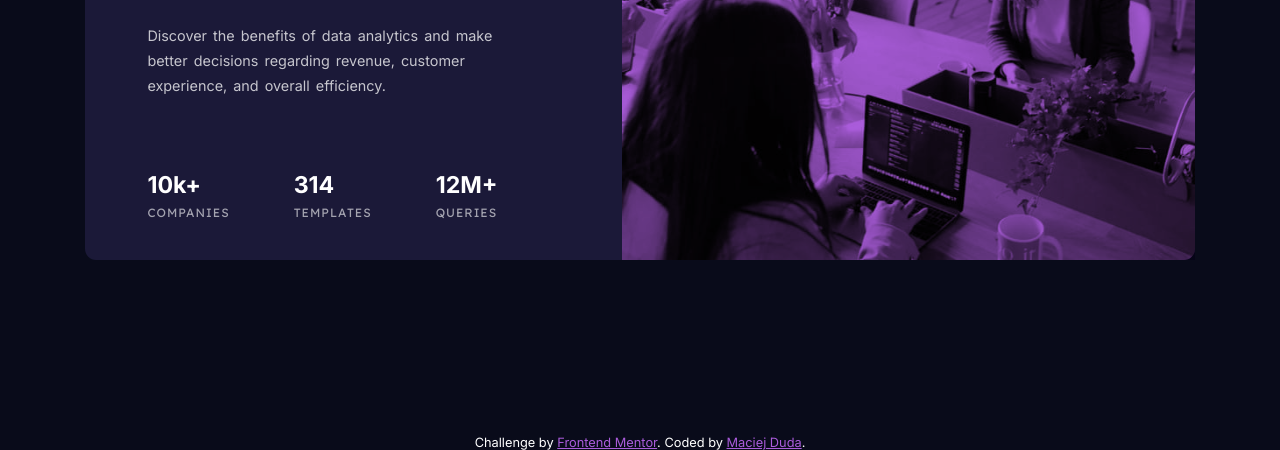
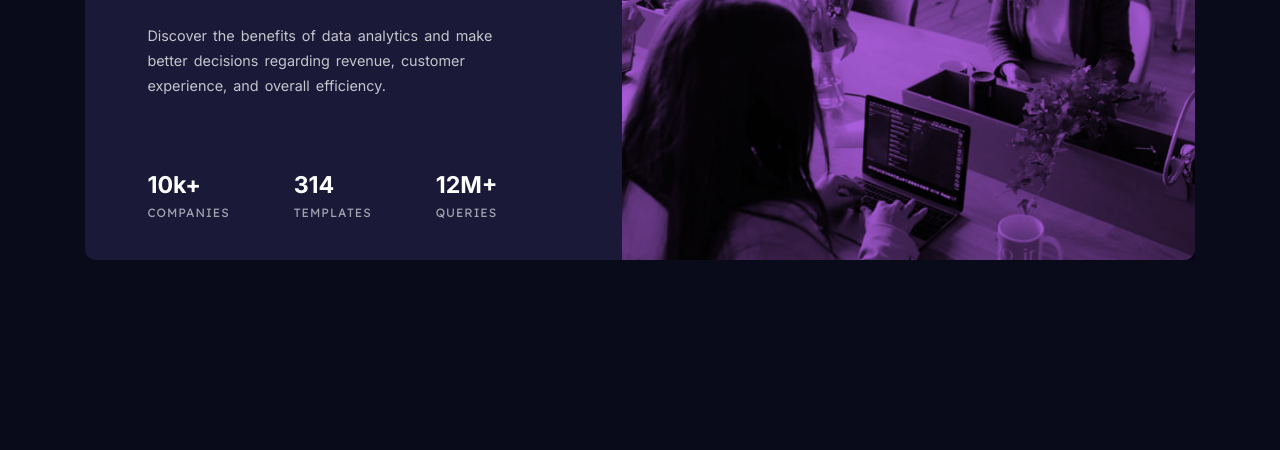
Before and after one commit to mcdud/fm2-stats-preview-card-component, a plain HTML site: page index.html in a window 1280 px wide. Shown: the part 350-800 px from the top of the page. Drawn offline with Linux system fonts and the light colour scheme.

Commit message:
remove footer

```diff
--- a/css/style.css
+++ b/css/style.css
@@ -106,6 +106,17 @@ body {
   margin: 0.4rem;
 }
 
+.attribution {
+  position: fixed;
+  top: 0;
+  font-size: 0.8rem;
+  color: var(--white-color);
+}
+
+.attribution > a {
+  color: var(--accent-color);
+}
+
 @media screen and (min-width: 400px) {
   .card__stats {
     flex-direction: row;
@@ -160,14 +171,3 @@ body {
     margin: 0.4rem 0 0 0;
   }
 }
-
-.attribution {
-  position: absolute;
-  bottom: 0;
-  font-size: 0.8rem;
-  color: var(--white-color);
-}
-
-.attribution > a {
-  color: var(--accent-color);
-}
--- a/index.html
+++ b/index.html
@@ -46,9 +46,5 @@
         </div>
       </div>
     </section>
-    <footer class="attribution">
-    Challenge by <a href="https://www.frontendmentor.io?ref=challenge" target="_blank">Frontend Mentor</a>.
-    Coded by <a href="https://github.com/mcdud" target="_blank">Maciej Duda</a>.
-    </footer>
   </body>
 </html>
```
Also changed, not shown: 1 other file.
